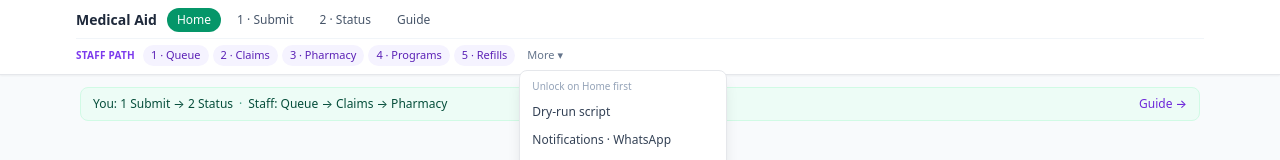
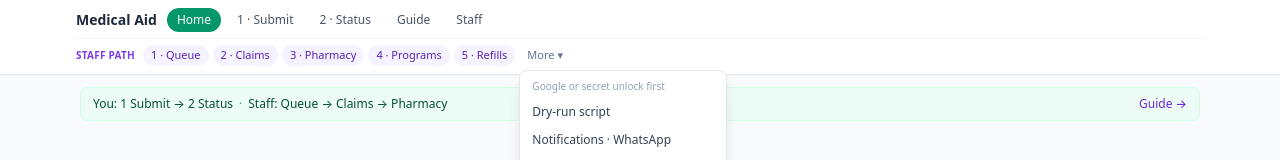
Before and after one commit to ArmaniousESP/medical-aid-automation, a Next.js app: page / in a window 1280 px wide. Both pictures are taken after a click on the heading "More ▾". Shown: the top 160 px of the page. Built offline with nearby package versions, Linux system fonts and the light colour scheme; no server answers.

Commit message:
Nav: Staff sign-in link

```diff
--- a/app/AppNav.tsx
+++ b/app/AppNav.tsx
@@ -8,9 +8,9 @@ const PUBLIC = [
   { href: '/intake', label: '1 · Submit', labelAr: 'تقديم' },
   { href: '/request-status', label: '2 · Status', labelAr: 'حالة' },
   { href: '/guide', label: 'Guide', labelAr: 'الدليل' },
+  { href: '/sign-in', label: 'Staff', labelAr: 'تشغيل' },
 ];
 
-/** Main monthly cycle — keep short so staff are not lost */
 const OPS_PRIMARY = [
   { href: '/intake-ops', label: '1 · Queue', hint: 'Process new requests' },
   { href: '/claims', label: '2 · Claims', hint: 'Review drafts' },
@@ -91,7 +91,7 @@ export function AppNav() {
             </summary>
             <div className="absolute left-0 mt-1 w-52 rounded-lg border bg-white py-1 shadow-lg z-50">
               <p className="px-3 py-1 text-[10px] text-slate-400">
-                Unlock on Home first
+                Google or secret unlock first
               </p>
               {OPS_MORE.map((item) => (
                 <Link
```
